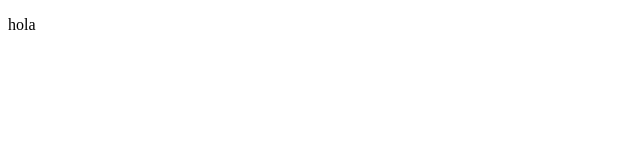
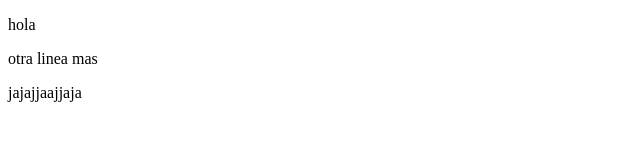
Before and after one commit to marvinchucho/prueba, a plain HTML site: page index.html in a window 1280 px wide. Shown: the whole page, without its empty margins (0-640 px from the left). Drawn offline with Linux system fonts and the light colour scheme.

Commit message:
otra linea de parrafo

```diff
--- a/index.html
+++ b/index.html
@@ -10,6 +10,8 @@
     <div class="container">
         <div class="row">
             <p>hola</p>
+            <p>otra linea mas</p>
+            <p>jajajjaajjaja</p>
         </div>
     </div>
 
```
